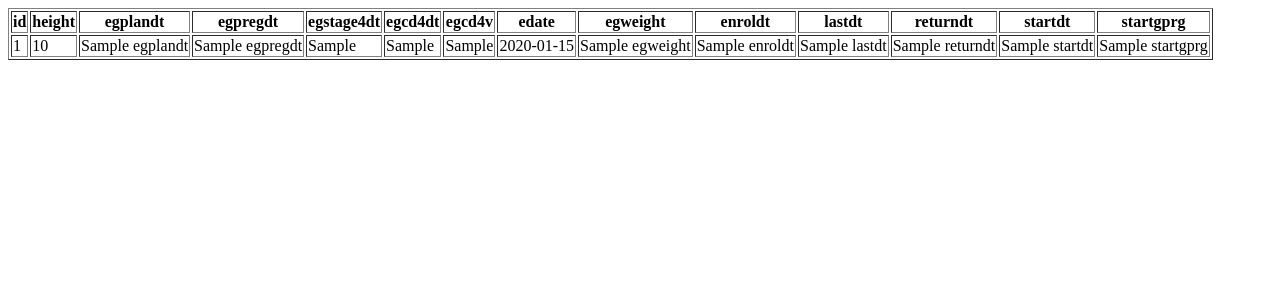
After one commit to dimagi/arvtracker, a Django app: template patients/templates/patients/data.html in a window 1280 px wide. The commit adds this page. Shown: the top 300 px of the page. Run offline with Django 3.2, Linux system fonts and the light colour scheme; the template is opened without the code that fills it: most values are stand-ins (such as "Sample title", 1, 10 or a date in 2020).

Commit message:
Added data page for viewing patient data that has been uploaded

```diff
--- /dev/null
+++ b/patients/templates/patients/data.html
@@ -0,0 +1,38 @@
+<html>
+<table border="1">
+<tr>
+<th>id</th>
+<th>height</th>
+<th>egplandt</th>
+<th>egpregdt</th>
+<th>egstage4dt</th>
+<th>egcd4dt</th>
+<th>egcd4v</th>
+<th>edate</th>
+<th>egweight</th>
+<th>enroldt</th>
+<th>lastdt</th>
+<th>returndt</th>
+<th>startdt</th>
+<th>startgprg</th>
+</tr>
+{% for p in patients %}
+<tr>
+<td>{{ p.id }}</td>
+<td>{{ p.height}}</td>
+<td>{{ p.egplandt }}</td>
+<td>{{ p.egpregdt }}</td>
+<td>{{ p.egstage4dt }}</td>
+<td>{{ p.egcd4dt }}</td>
+<td>{{ p.egcd4v }}</td>
+<td>{{ p.edate }}</td>
+<td>{{ p.egweight }}</td>
+<td>{{ p.enroldt }}</td>
+<td>{{ p.lastdt }}</td>
+<td>{{ p.returndt }}</td>
+<td>{{ p.startdt }}</td>
+<td>{{ p.startgprg }}</td>
+</tr>
+{% endfor %}
+</table>
+</html>
--- a/patients/templates/patients/index.html
+++ b/patients/templates/patients/index.html
@@ -1,2 +1,3 @@
 <h1>Index</h1>
-<a href={% url patients.views.upload %}>Upload file</a>
+<a href={% url patients.views.upload %}>Upload file</a><br>
+<a href={% url patients.views.data %}>View uploaded data</a>
--- a/patients/views.py
+++ b/patients/views.py
@@ -1,6 +1,7 @@
 from django.shortcuts import render_to_response
 from helper import handle_uploaded_file
 from forms import UploadFileForm
+from models import Patient
 
 def index(request):
     return render_to_response('patients/index.html', {})
@@ -15,3 +16,7 @@ def uploader(request):
         if form.is_valid():
             result = handle_uploaded_file(request.FILES['file'])
     return render_to_response('patients/uploader.html', {'result': result})
+
+def data(request):
+    patients = Patient.objects.all()
+    return render_to_response('patients/data.html', {'patients': patients})
--- a/urls.py
+++ b/urls.py
@@ -8,6 +8,7 @@ urlpatterns = patterns('',
     (r'^$', 'arvtracker.patients.views.index'),
     (r'^upload/$', 'arvtracker.patients.views.upload'),
     (r'^uploader/$', 'arvtracker.patients.views.uploader'),
+    (r'^data/$', 'arvtracker.patients.views.data'),
     # Example:
     # (r'^waiting/', include('waiting.foo.urls')),
 
```
